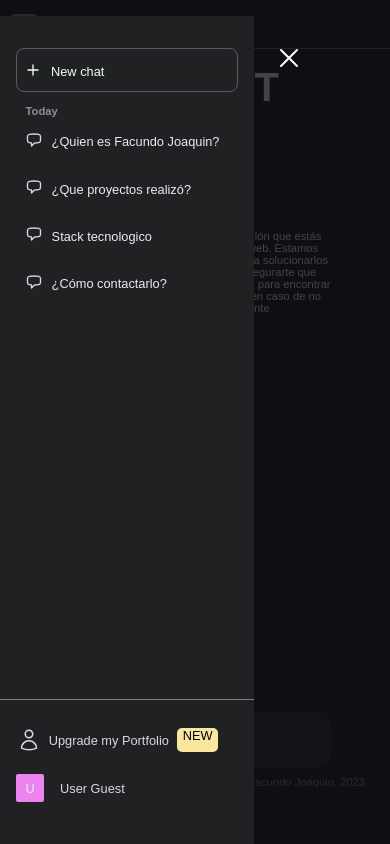
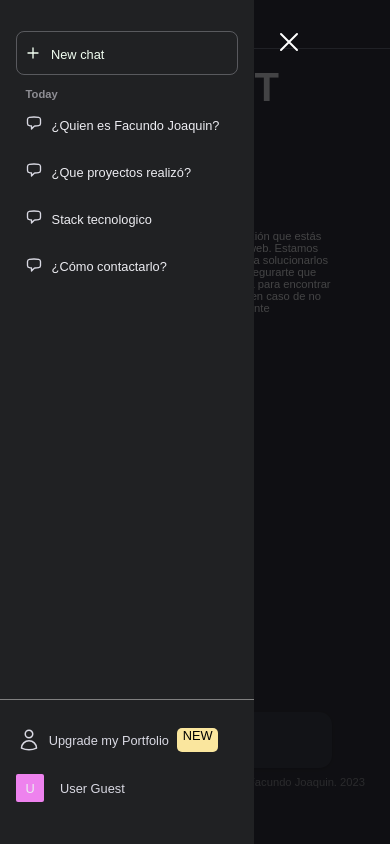
Before and after one commit to FacundoJoaquin/portfolio-chatgpt, a React (Vite) app: page / in a window 390 px wide. Both pictures are taken after a click on the element 20 px from the left and 24 px from the top of the page. Built offline with nearby package versions, Linux system fonts and the light colour scheme; a web font is replaced by a local one.

Commit message:
ajustes responsive

```diff
--- a/src/components/ModalHistorial/ModalHistorial.css
+++ b/src/components/ModalHistorial/ModalHistorial.css
@@ -1,12 +1,14 @@
 .modal-h-container {
     width: 100%;
-	height: 100vh;
+    height: 102%;
     position: absolute;
+	top: -2%;
     background-color: rgba(0, 0, 0, 0.715);
     display: flex;
     flex-direction: column;
     z-index: 40;
 }
+
 .modal-historial {
 	position: relative;
 	width: 40%;
--- a/src/components/Navbar/Navbar.jsx
+++ b/src/components/Navbar/Navbar.jsx
@@ -9,7 +9,7 @@ const Navbar = () => {
 		setModalOpen(!modalOpen);
 	};
 	return (
-		<div>
+		<div className='asd'>
 			{modalOpen && <ModalHistorial onClose={handleModal} />}
 
 			<div className='nav' onClick={handleModal}>
--- a/src/components/Navbar/navbar.css
+++ b/src/components/Navbar/navbar.css
@@ -1,6 +1,5 @@
 .nav {
     height: 3rem;
-
     display: flex;
     align-items: center;
 }
```
Lines whose indentation alone changed are shown as unchanged.
